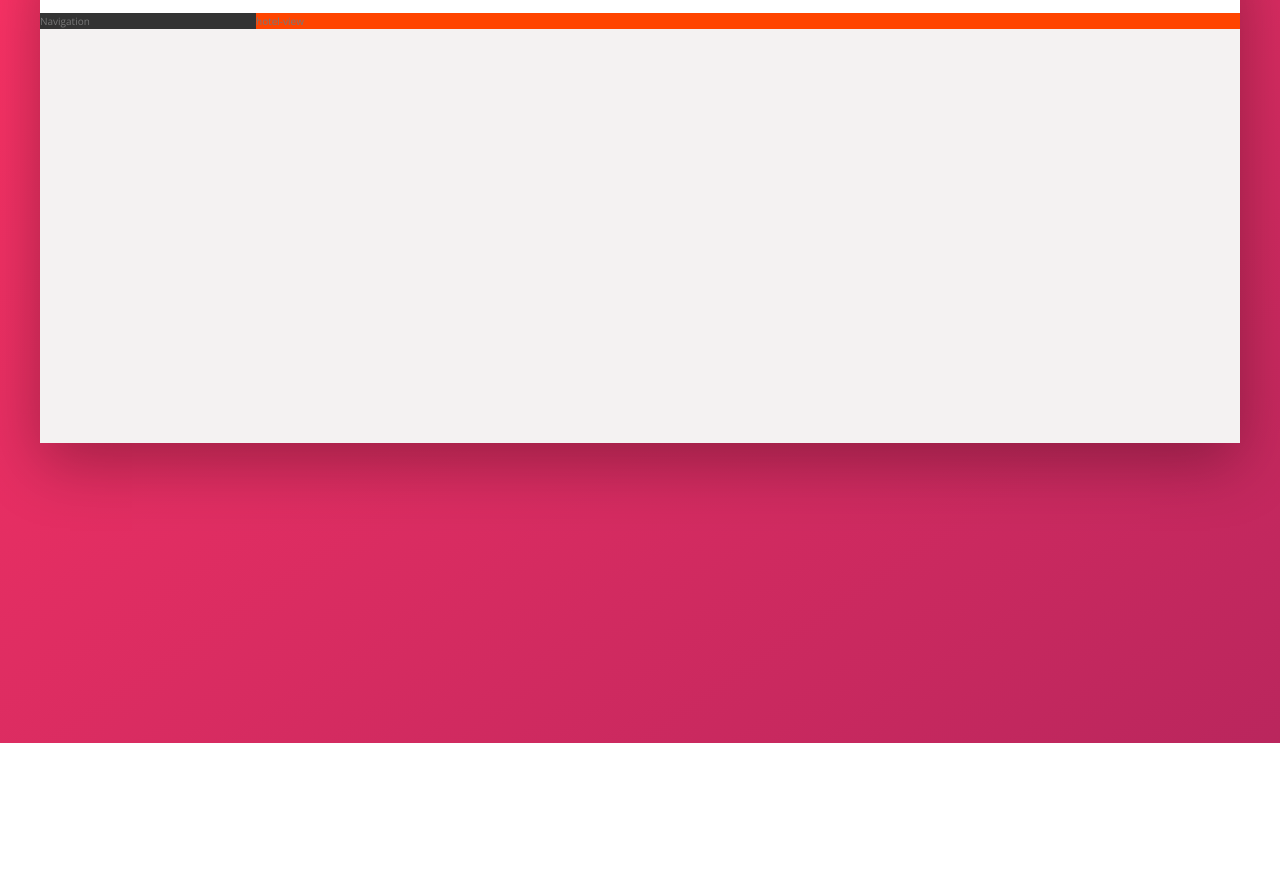
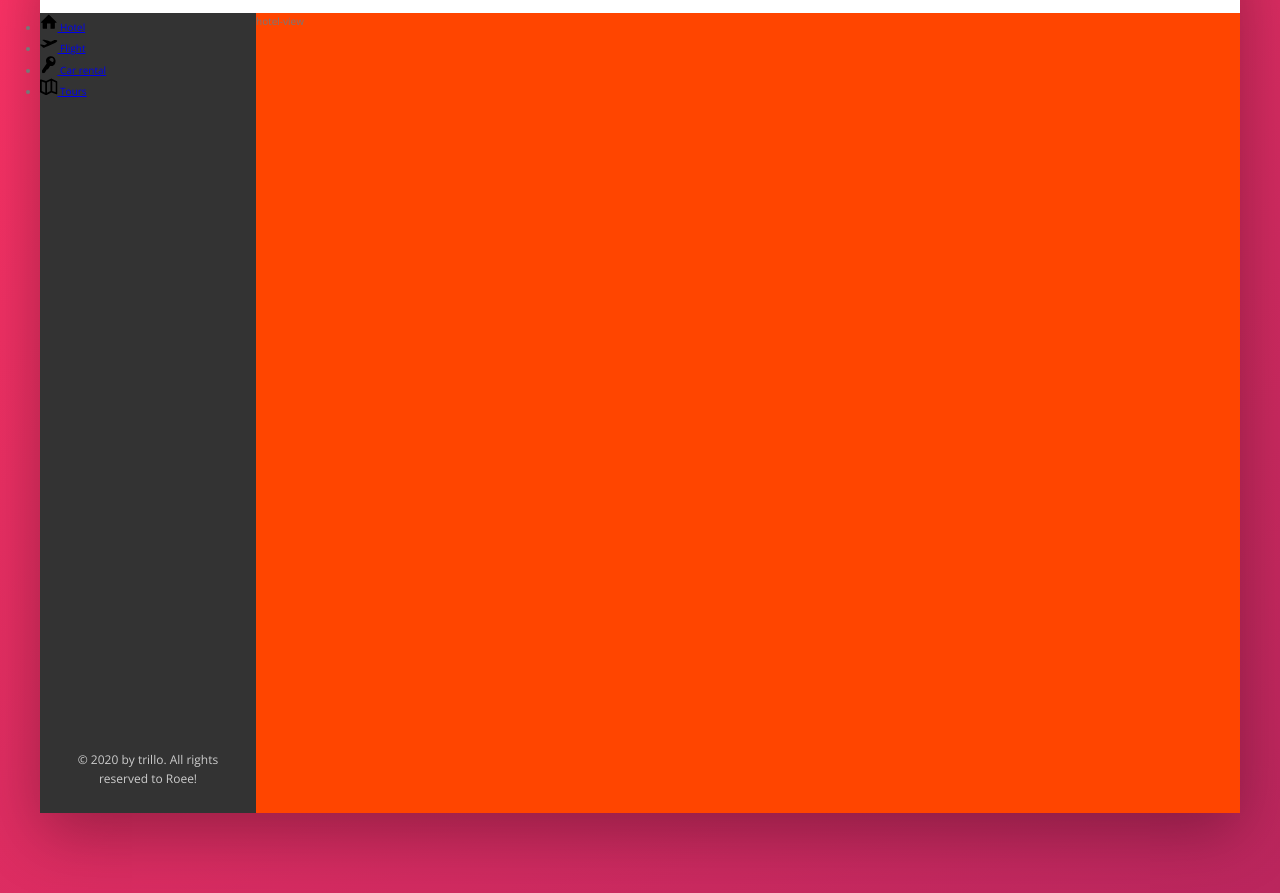
Before and after one commit to roee030/Trillo, a website: page index.html in a window 1280 px wide. Shown: the part 137-1030 px from the top of the page. Before the commit the page ends 880 px from the top, so only its background shows below. Drawn offline with nearby package versions, Linux system fonts and the light colour scheme.

Commit message:
build the navigation

```diff
--- a/index.html
+++ b/index.html
@@ -46,7 +46,48 @@
             </header>
             <div class="content">
                 <nav class="sidebar">
-                    Navigation
+                    <ul class="side-nav">
+                        <li class="side-nav__item">
+                            <a href="#" class="side-nav__link">
+                                <svg class="side-nav__icon">
+                                    <use xlink:href="img/sprite.svg#icon-home"></use>
+                                </svg>
+                                <span class="">Hotel</span>
+                            </a>
+                        </li>
+
+                        <li class="side-nav__item">
+                            <a href="#" class="side-nav__link">
+                                <svg class="side-nav__icon">
+                                    <use xlink:href="img/sprite.svg#icon-aircraft-take-off"></use>
+                                </svg>
+                                <span class="">Flight</span>
+                            </a>
+                        </li>
+
+                        <li class="side-nav__item">
+                            <a href="#" class="side-nav__link">
+                                <svg class="side-nav__icon">
+                                    <use xlink:href="img/sprite.svg#icon-key"></use>
+                                </svg>
+                                <span class="">Car rental</span>
+                            </a>
+                        </li>
+
+                        <li class="side-nav__item">
+                            <a href="#" class="side-nav__link">
+                                <svg class="side-nav__icon">
+                                    <use xlink:href="img/sprite.svg#icon-map"></use>
+                                </svg>
+                                <span class="">Tours</span>
+                            </a>
+                        </li>
+
+                    </ul>
+
+                    <div class="legal">
+                        &copy; 2020 by trillo. All rights reserved to Roee!
+                    </div>
                 </nav>
                 <main class="hotel-view">
                     hotel-view
--- a/sass/_components.scss
+++ b/sass/_components.scss
@@ -115,3 +115,31 @@
 
 
 }
+
+//////////////////////////
+////////Side navigation///
+
+.side-nav{
+    &__item{
+
+    }
+
+    &__link{
+
+    }
+
+    &__icon{
+        width: 1.75rem;
+        height: 1.75rem;
+    }
+}
+
+/////////////////////////
+///////Legal text///////
+
+.legal {
+    font-size: 1.2rem;
+    color: var(--color-grey-light-4);
+    text-align: center;
+    padding: 2.5rem;
+}
--- a/sass/_layout.scss
+++ b/sass/_layout.scss
@@ -24,9 +24,14 @@
     background-color: var(--color-grey-dark-1);
 
     flex: 0 0 18%;
+    display: flex;
+    flex-direction: column;
+    justify-content: space-between;
 }
 
 .hotel-view {
+    background-color: #fff;
     background-color: orangered;
+    height: 80rem;
     flex: 1;
 }
```
Also changed, not shown: css/style.css.
